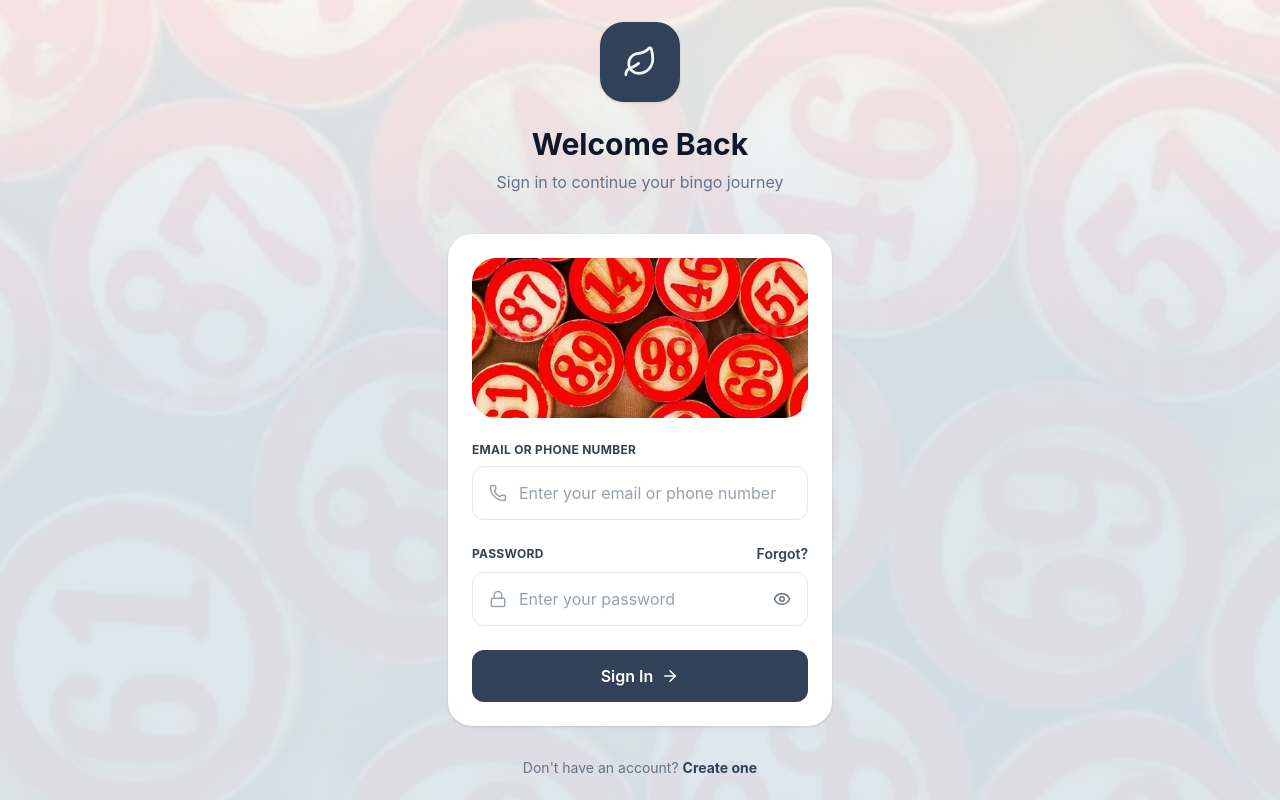
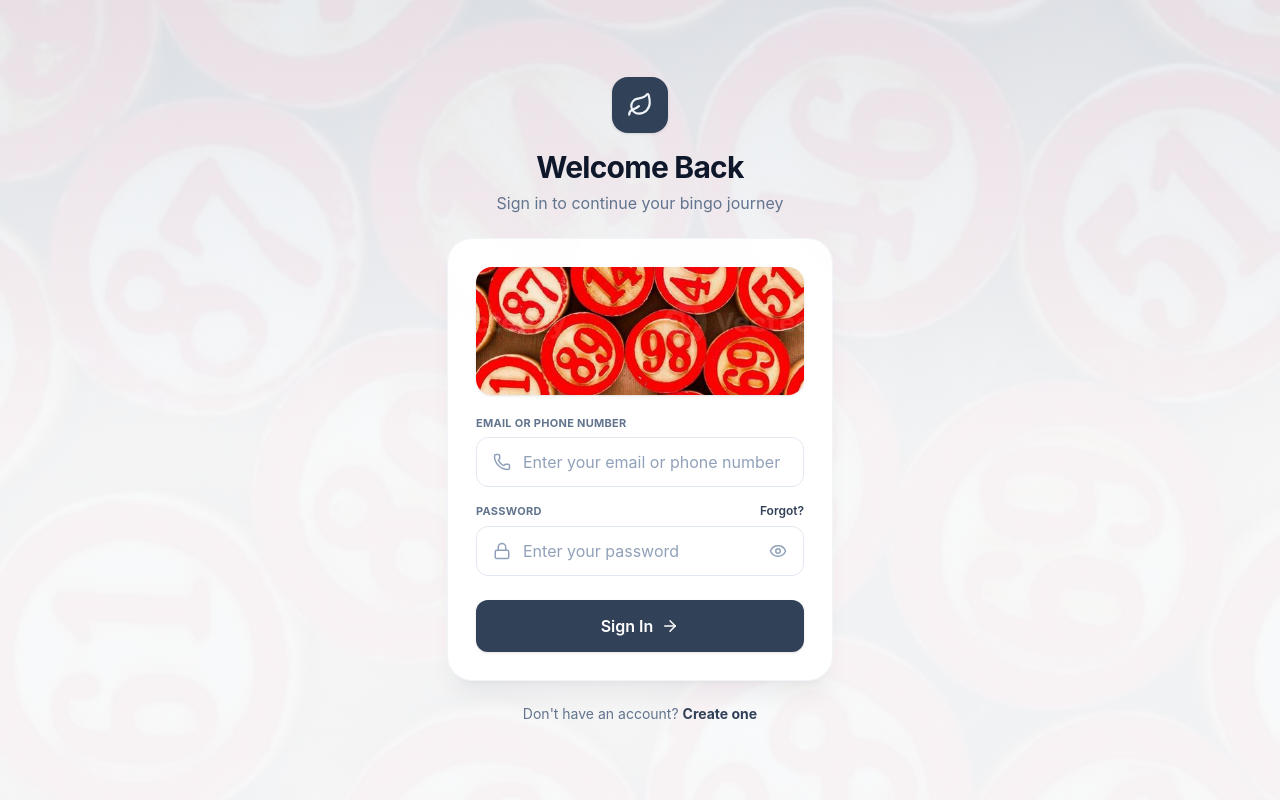
Before and after one commit to robera0/Paysso-Digital-Bingo, a React (Vite) app in the folder frontend/: page / in a window 1280 px wide. Built offline with nearby package versions, Linux system fonts and the light colour scheme; no server answers.

Commit message:
fix:login layout

```diff
--- a/frontend/pages/Login.tsx
+++ b/frontend/pages/Login.tsx
@@ -14,54 +14,62 @@ const Login = () => {
 
   return (
     <div
-      className="w-full min-h-screen flex flex-col items-center justify-start px-6 py-10 md:justify-center md:py-0"
+      className="relative flex min-h-screen w-full flex-col items-center justify-center px-6 py-8"
       style={{
         backgroundImage:
-          "linear-gradient(180deg, rgba(248,250,250,0.90) 0%, rgba(220,232,240,0.95) 45%), url(/Block_bingo.jpeg)",
+          "linear-gradient(180deg, rgba(232,237,243,0.94) 0%, rgba(248,250,252,0.97) 55%), url(/Block_bingo.jpeg)",
         backgroundSize: "cover",
         backgroundPosition: "center",
+        backgroundAttachment: "fixed",
       }}
     >
-      <div className="w-20 h-20 rounded-3xl bg-slate-700 flex items-center justify-center mb-6 shadow-sm">
-        <Leaf size={34} className="text-slate-100" strokeWidth={2} />
+      {/* Brand mark */}
+      <div className="mb-4 flex h-14 w-14 items-center justify-center rounded-2xl bg-slate-700 shadow-sm shadow-slate-900/10">
+        <Leaf size={26} className="text-slate-100" strokeWidth={2} />
       </div>
 
-      <h1 className="text-3xl font-bold text-slate-900 mb-2">Welcome Back</h1>
-      <p className="text-slate-500 text-base mb-10">
+      <h1 className="mb-1.5 text-center text-2xl font-bold tracking-tight text-slate-900 sm:text-3xl">
+        Welcome Back
+      </h1>
+      <p className="mb-6 text-center text-sm text-slate-500 sm:text-base">
         Sign in to continue your bingo journey
       </p>
 
-      <div className="w-full max-w-sm bg-white rounded-3xl p-6 shadow-sm">
+      {/* Card */}
+      <div className="w-full max-w-sm rounded-3xl bg-white/95 p-6 shadow-xl shadow-slate-900/5 ring-1 ring-slate-100 backdrop-blur-sm sm:p-7">
+        {/* Artwork Image */}
         <img
           src="/Block_bingo.jpeg"
           alt="Bingo login artwork"
-          className="w-full h-40 object-cover rounded-3xl mb-6"
+          className="mb-5 h-32 w-full rounded-2xl object-cover shadow-sm"
         />
+
         {/* Identifier field */}
-        <label className="block text-xs font-bold tracking-wide text-gray-700 mb-2">
+        <label className="mb-1.5 block text-[11px] font-bold tracking-wide text-slate-500">
           EMAIL OR PHONE NUMBER
         </label>
-        <div className="flex items-center gap-3 border border-gray-200 rounded-xl px-4 py-3.5 mb-6">
-          <Phone size={18} className="text-gray-400 shrink-0" />
-
+        <div className="mb-4 flex items-center gap-3 rounded-xl border border-slate-200 px-4 py-3 transition-colors focus-within:border-slate-500 focus-within:ring-1 focus-within:ring-slate-500">
+          <Phone size={18} className="shrink-0 text-slate-400" />
           <input
             type="text"
             value={identifier}
             onChange={(e) => setIdentifier(e.target.value)}
             placeholder="Enter your email or phone number"
-            className="w-full bg-transparent text-gray-700 placeholder-gray-400 outline-none"
+            className="w-full bg-transparent text-slate-700 placeholder-slate-400 outline-none"
           />
         </div>
 
         {/* Password field */}
-        <div className="flex items-center justify-between mb-2">
-          <label className="text-xs font-bold tracking-wide text-gray-700">
+        <div className="mb-1.5 flex items-center justify-between">
+          <label className="text-[11px] font-bold tracking-wide text-slate-500">
             PASSWORD
           </label>
-          <span className="text-sm font-semibold text-slate-700">Forgot?</span>
+          <span className="cursor-pointer text-xs font-semibold text-slate-700 hover:underline">
+            Forgot?
+          </span>
         </div>
-        <div className="flex items-center gap-3 border border-gray-200 rounded-xl px-4 py-3.5 mb-6">
-          <Lock size={18} className="text-gray-400 shrink-0" />
+        <div className="mb-6 flex items-center gap-3 rounded-xl border border-slate-200 px-4 py-3 transition-colors focus-within:border-slate-500 focus-within:ring-1 focus-within:ring-slate-500">
+          <Lock size={18} className="shrink-0 text-slate-400" />
           <input
             type="password"
             value={password}
@@ -69,9 +77,12 @@ const Login = () => {
               setPassword(e.target.value)
             }
             placeholder="Enter your password"
-            className="w-full bg-transparent text-gray-700 placeholder-gray-400 outline-none"
+            className="w-full bg-transparent text-slate-700 placeholder-slate-400 outline-none"
           />
-          <Eye size={18} className="text-gray-500 shrink-0" />
+          <Eye
+            size={18}
+            className="shrink-0 text-slate-400 hover:text-slate-600 cursor-pointer transition-colors"
+          />
         </div>
 
         {/* Sign in button */}
@@ -82,12 +93,12 @@ const Login = () => {
             e.preventDefault();
             loginMutation(credentials);
           }}
-          className="w-full flex items-center justify-center gap-2 bg-slate-700 text-white font-semibold py-3.5 rounded-xl disabled:opacity-70 disabled:cursor-wait"
+          className="flex w-full items-center justify-center gap-2 rounded-xl bg-slate-700 py-3.5 font-semibold text-white shadow-sm transition-colors hover:bg-slate-800 disabled:cursor-wait disabled:opacity-70"
         >
           {isPending ? (
             <>
               <Loader2 size={18} className="animate-spin" />
-              Logging in... please wait
+              Logging in...
             </>
           ) : (
             <>
@@ -99,9 +110,9 @@ const Login = () => {
       </div>
 
       {/* Footer */}
-      <p className="text-gray-500 text-sm mt-8">
+      <p className="mt-6 text-sm text-slate-500">
         Don't have an account?{" "}
-        <Link to="/signup" className="text-slate-700 font-bold hover:underline">
+        <Link to="/signup" className="font-bold text-slate-700 hover:underline">
           Create one
         </Link>
       </p>
```
